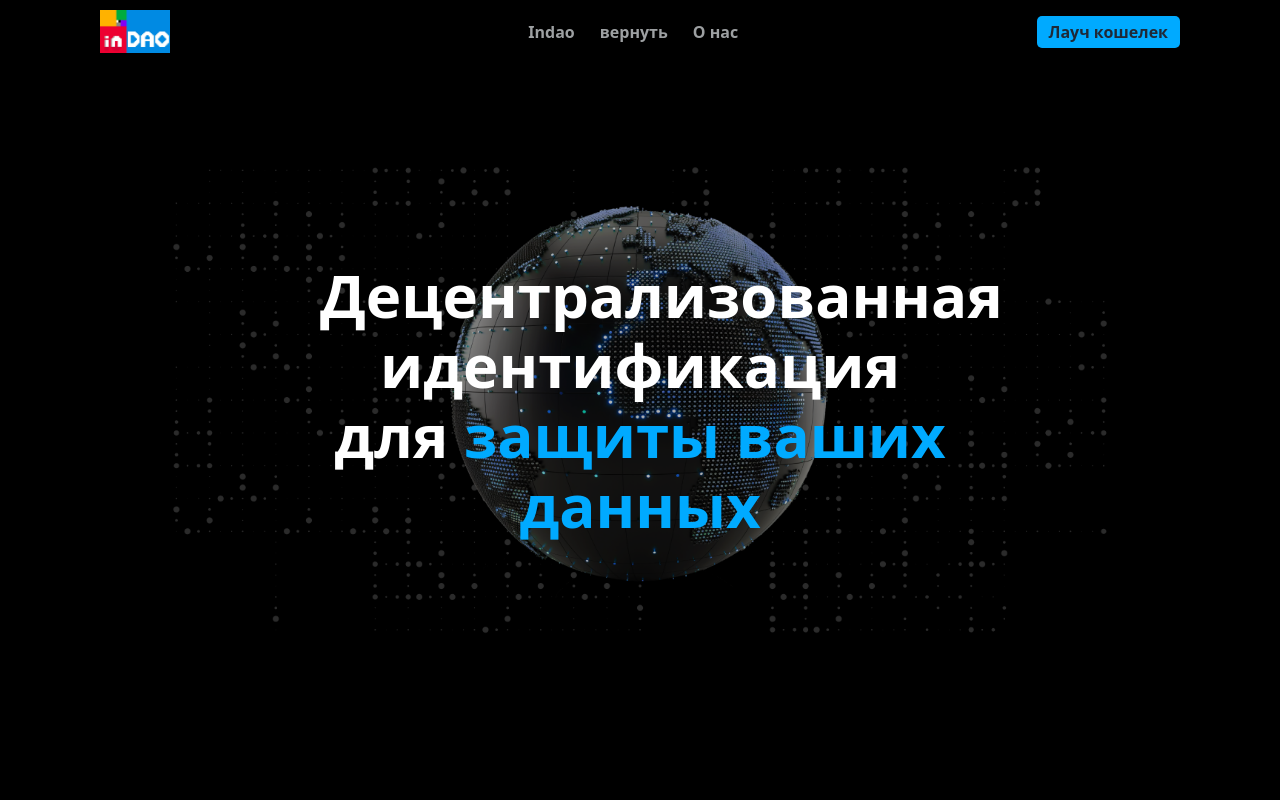
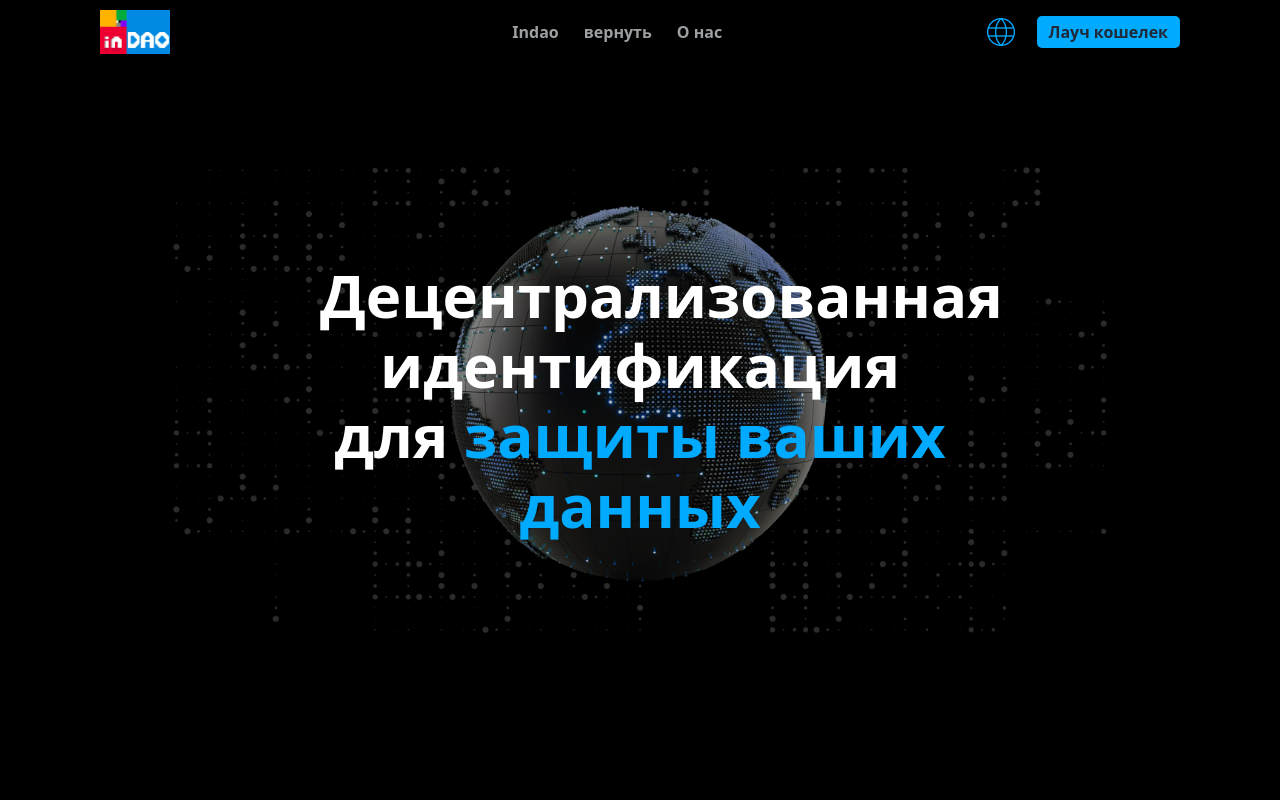
Before and after one commit to FarrukhKamalov/indao.io, a React (Vite) app: page / in a window 1280 px wide. Shown: the top 800 px of the page. Built offline with nearby package versions, Linux system fonts and the light colour scheme.

Commit message:
change abc

```diff
--- a/src/components/Navbar.jsx
+++ b/src/components/Navbar.jsx
@@ -5,6 +5,7 @@ import MobNavbar from '../shared/MobNavbar'
 import { useTranslation } from 'react-i18next'
 import english from '../assets/english.png'
 import russian from '../assets/russian.png'
+import lang from '../assets/lang.png'
 
 function Navbar({ changeLang }) {
 	const [mobNavbar, setMobNavbar] = useState(false)
@@ -13,10 +14,6 @@ function Navbar({ changeLang }) {
 	const handleShowMobileNavbar = () => {
 		setMobNavbar(!mobNavbar)
 		document.body.classList.toggle('overflow-hidden')
-	}
-
-	const toggleLanguage = lang => {
-		changeLang(lang)
 	}
 
 	return (
@@ -58,17 +55,30 @@ function Navbar({ changeLang }) {
 
 						<div className='flex items-center gap-5'>
 							<div className='custom-select'>
-								{/* <select
-									onChange={e => toggleLanguage(e.target.value)}
-									className='appearance-none bg-transparent border border-gray-300 text-gray-700 py-2 px-4 pr-8 rounded leading-tight focus:outline-none focus:border-gray-500'
-								>
-									<option value='ru' data-image={russian}>
+								<details className='dropdown'>
+									<summary className='flex items-center'>
+										<img
+											src={lang}
+											alt=''
+											className='w-8 cursor-pointer mt-[6px]'
+										/>
+									</summary>
+
+									<ul className='p-2 shadow menu dropdown-content z-[1] bg-white rounded-[10px] w-[100px] font-semibold mt-[10px]'>
+										<li>
+											<a onClick={() => changeLang('ru')}>
+												<img src={russian} alt='' className='w-5' />
 												RUS
-									</option>
-									<option value='eng' data-image={english}>
+											</a>
+										</li>
+										<li>
+											<a onClick={() => changeLang('eng')}>
+												<img src={english} alt='' className='w-5' />
 												ENG
-									</option>
-								</select> */}
+											</a>
+										</li>
+									</ul>
+								</details>
 							</div>
 							<button
 								className='py-[4px] px-[12px] font-semibold rounded-[5px] hidden md:block'
@@ -76,8 +86,6 @@ function Navbar({ changeLang }) {
 							>
 								{t('navbar.button')}
 							</button>
-						</div>
-
 							<div
 								className='flex flex-col gap-[6px] cursor-pointer md:hidden'
 								onClick={handleShowMobileNavbar}
@@ -85,6 +93,7 @@ function Navbar({ changeLang }) {
 								<div className='bg-white w-[25px] h-[2px]'></div>
 								<div className='bg-white w-[25px] h-[2px]'></div>
 								<div className='bg-white w-[25px] h-[2px]'></div>
+							</div>
 						</div>
 					</div>
 				</Wrapper>
```
Also changed, not shown: src/assets/lang.png (added). Lines whose indentation alone changed are shown as unchanged.
